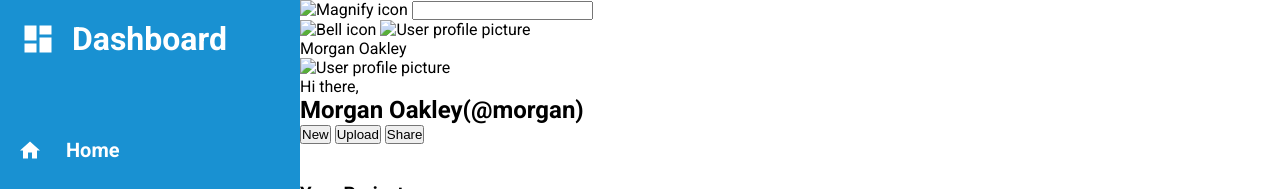
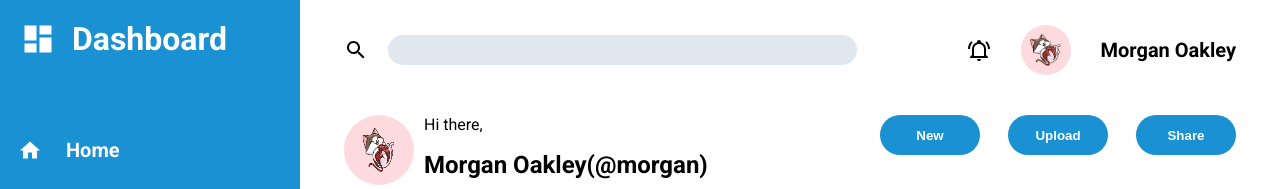
Before and after one commit to t-dlsantos/admin-dashboard, a plain HTML site: page index.html in a window 1280 px wide. Shown: the top 189 px of the page. Drawn offline with Linux system fonts and the light colour scheme.

Commit message:
feat: add styling to the header

```diff
--- a/index.html
+++ b/index.html
@@ -9,20 +9,20 @@
 <body>
     <header>
         <div class="menu">
-            <div>
-                <img src="" alt="Magnify icon">
+            <div class="search">
+                <img src="images/magnify.svg" alt="A magnify icon">
                 <input type="text" name="search_bar" id="search-bar">
             </div>
             <div class="user-info">
-                <img src="" alt="Bell icon"">
-                <img src="" alt="User profile picture">
+                <img src="images/bell-ring-outline.svg" alt="A bell ring icon"">
+                <div class="user-profile-picture"></div>
                 <p class="user-name">Morgan Oakley</p>
             </div>
         </div>
 
         <nav class="bottom-navbar">
             <div class="user-info">
-                <img src="" alt="User profile picture">
+                <img src="images/cat-playing-with-yarn.jpeg" alt="User profile picture">
                 <p>Hi there,</p>
                 <h2>Morgan Oakley(@morgan)</h2>
             </div>
@@ -42,42 +42,12 @@
 
         <div class="navigation">
             <ul>
-                <li>
-                    <a href="#">
-                        <img src="images/home.svg" alt="A home icon">
-                        Home
-                    </a>
-                </li>
-                <li>
-                    <a href="#">
-                        <img src="images/card-account-details.svg" alt="Profile icon">
-                        Profile
-                    </a>
-                </li>
-                <li>
-                    <a href="#">
-                        <img src="images/message.svg" alt="Message icon">
-                        Messages
-                    </a>
-                </li>
-                <li>
-                    <a href="#">
-                        <img src="images/clock-time-three.svg" alt="Clock time three icon">
-                        History
-                    </a>
-                </li>
-                <li>
-                    <a href="#">
-                        <img src="images/file-multiple.svg" alt="File multiple icon">
-                        Tasks
-                    </a>
-                </li>
-                <li>
-                    <a href="#">
-                        <img src="images/account-group.svg" alt="Account group icon">
-                        Communities
-                    </a>
-                </li>
+                <li><a href="#"><img src="images/home.svg" alt="A home icon">Home</a></li>
+                <li><a href="#"><img src="images/card-account-details.svg" alt="Profile icon">Profile</a></li>
+                <li><a href="#"><img src="images/message.svg" alt="Message icon">Messages</a></li>
+                <li><a href="#"><img src="images/clock-time-three.svg" alt="Clock time three icon">History</a></li>
+                <li><a href="#"><img src="images/file-multiple.svg" alt="File multiple icon">Tasks</a></li>
+                <li><a href="#"><img src="images/account-group.svg" alt="Account group icon">Communities</a></li>
             </ul>
         </div>
         <div class="branding">
--- a/style.css
+++ b/style.css
@@ -2,6 +2,7 @@
 
 :root {
     --primary-color: hsl(201, 79%, 46%);
+    --gray-color: hsl(214, 32%, 91%);
 }
 
 * {
@@ -75,3 +76,91 @@ a {
     font-weight: 600;
     font-size: 20px;
 }
+
+/* header */
+header {
+    padding: 20px 44px;
+    display: grid;
+    grid-template-rows: auto auto;
+    align-content: center;
+    gap: 40px;
+}
+
+.menu {
+    display: grid;
+    grid-template-columns: 2fr auto;
+    justify-content: space-between;
+    gap: 110px;
+}
+
+.search {
+    display: grid;
+    grid-template-columns: auto minmax(100px, 1fr);
+    gap: 20px;
+    align-items: center;
+}
+
+#search-bar {
+    border: none;
+    background-color: var(--gray-color);
+    border-radius: 20px;
+    max-width: 900px;
+    height: 30px;
+    padding: 0px 10px;
+}
+
+.menu .user-info {
+    display: flex;
+    align-items: center;
+    gap: 30px;
+    font-weight: 600;
+    font-size: 20px;
+}
+
+.user-profile-picture {
+    border-radius: 50%;
+    max-width: 100%;
+    width: 50px;
+    height: 50px;
+    background-color: aqua;
+    background-image: url(./images/cat-playing-with-yarn.jpeg);
+    background-color: aqua;
+    background-position: center;
+    background-size: cover;
+}
+
+.bottom-navbar {
+    display: grid;
+    grid-template-columns: auto auto;
+    justify-content: space-between;
+}
+
+.bottom-navbar .user-info {
+    display: grid;
+    grid-template-columns: auto 1fr;
+    gap: 10px;
+}
+
+.bottom-navbar .user-info img {
+    grid-row: 1 / 3;
+    height: 70px;
+    width: 70px;
+    border-radius: 50%;
+}
+
+.buttons {
+    display: grid;
+    grid-template-columns: 1fr 1fr 1fr;
+    gap: 28px;
+}
+
+button {
+    background-color: var(--primary-color);
+    color: white;
+    border: none;
+    border-radius: 20px;
+    font-weight: 600;
+    width: 100px;
+    height: 40px;
+    cursor: pointer;
+}
```
Also changed, not shown: images/bell-ring-outline.svg (added), images/cat-playing-with-yarn.jpeg (added), images/magnify.svg (added).
